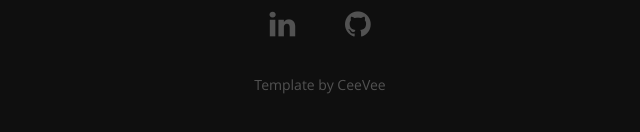
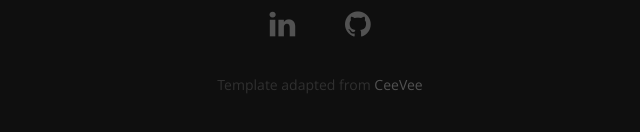
Before and after one commit to sepulveda01/CRC-AzureResume, a plain HTML site: page frontend/index.html in a window 1280 px wide. Shown: the part 2023-2155 px from the top of the page, 320-960 px from the left. Drawn offline with Linux system fonts and the light colour scheme; no server answers.

Commit message:
Update index.html

```diff
--- a/frontend/index.html
+++ b/frontend/index.html
@@ -206,10 +206,9 @@
    <li><a href="https://github.com/sepulveda01" target="_blank"><i class="fa fa-github"></i></a></li>
 </ul>
 
-            <ul class="copyright">
-               <a href="https://www.styleshout.com/free-templates/ceevee/"> Template by CeeVee </a>
-
-            </ul>
+<ul class="copyright">
+   <li>Template adapted from <a href="https://www.styleshout.com/free-templates/ceevee/" target="_blank">CeeVee</a></li>
+</ul>
 
          </div>
 
```
